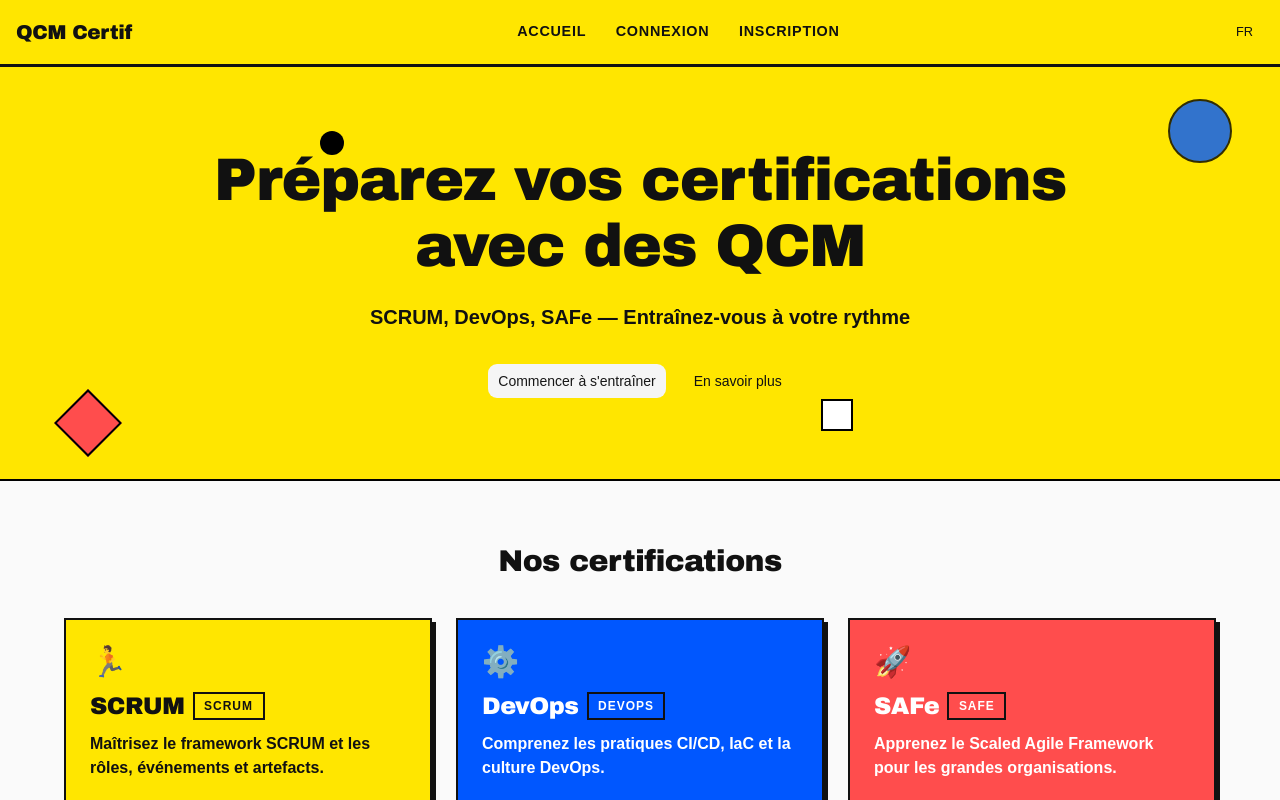
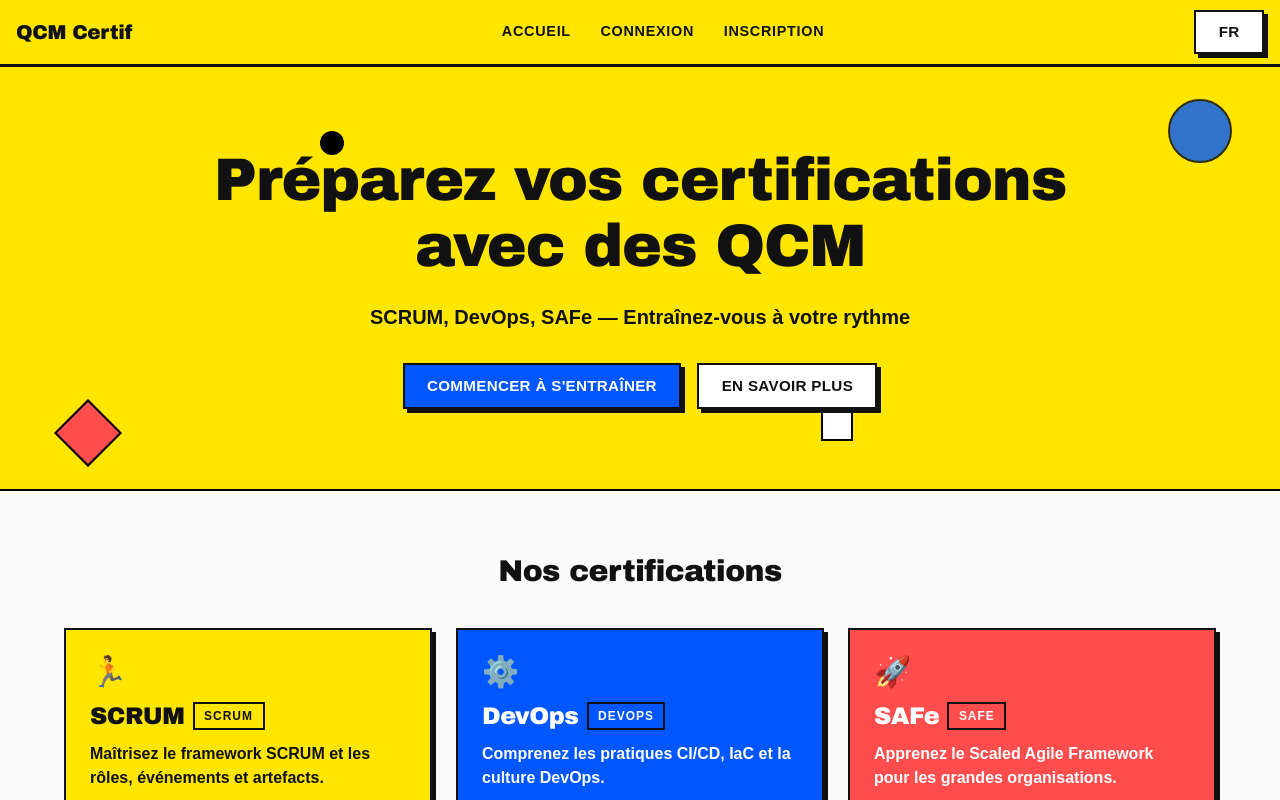
Before and after one commit to Trimda/qcm-certifications, a Next.js app: page / in a window 1280 px wide. Shown: the top 800 px of the page. Built offline with nearby package versions, Linux system fonts and the light colour scheme; no server answers.

Commit message:
Fix i18n config

```diff
--- a/jest.config.ts
+++ b/jest.config.ts
@@ -13,7 +13,7 @@ const config: Config = {
     '^@/(.*)$': '<rootDir>/src/$1',
     '\\.(css|less|scss|sass)$': '<rootDir>/__mocks__/styleMock.js',
   },
-  setupFilesAfterAll: ['@testing-library/jest-dom'],
+  setupFilesAfterEnv: ['@testing-library/jest-dom'],
   testMatch: ['**/__tests__/**/*.test.(ts|tsx)'],
   moduleFileExtensions: ['ts', 'tsx', 'js', 'jsx', 'json'],
 };
--- a/package.json
+++ b/package.json
@@ -39,6 +39,7 @@
     "jest-environment-jsdom": "^29.0.0",
     "tailwindcss": "^4.0.0",
     "ts-jest": "^29.0.0",
+    "ts-node": "^10.9.2",
     "typescript": "^5.0.0"
   }
 }
--- a/src/components/layout/Footer.tsx
+++ b/src/components/layout/Footer.tsx
@@ -11,6 +11,7 @@ export const Footer: React.FC = () => {
   const toggleLanguage = () => {
     const nextLang = i18n.language?.startsWith('fr') ? 'en' : 'fr';
     void i18n.changeLanguage(nextLang);
+    localStorage.setItem('i18n_lang', nextLang);
   };
 
   return (
--- a/src/components/layout/Header.tsx
+++ b/src/components/layout/Header.tsx
@@ -24,6 +24,7 @@ export const Header: React.FC = () => {
   const toggleLanguage = () => {
     const nextLang = i18n.language?.startsWith('fr') ? 'en' : 'fr';
     void i18n.changeLanguage(nextLang);
+    localStorage.setItem('i18n_lang', nextLang);
   };
 
   const currentLang = i18n.language?.startsWith('fr') ? 'FR' : 'EN';
--- a/src/components/layout/I18nProvider.tsx
+++ b/src/components/layout/I18nProvider.tsx
@@ -1,13 +1,16 @@
 'use client';
 
 import React, { useEffect } from 'react';
-import '@/lib/i18n';
 import { I18nextProvider } from 'react-i18next';
 import i18n from '@/lib/i18n';
 
 export default function I18nProvider({ children }: { children: React.ReactNode }) {
+  // Restore language preference from localStorage after mount (client-only)
   useEffect(() => {
-    // i18n is initialized client-side in i18n.ts
+    const stored = localStorage.getItem('i18n_lang');
+    if (stored && stored !== i18n.language) {
+      void i18n.changeLanguage(stored);
+    }
   }, []);
 
   return <I18nextProvider i18n={i18n}>{children}</I18nextProvider>;
--- a/src/components/ui/Button.tsx
+++ b/src/components/ui/Button.tsx
@@ -1,60 +1,41 @@
-"use client"
+'use client';
 
-import { Button as ButtonPrimitive } from "@base-ui/react/button"
-import { cva, type VariantProps } from "class-variance-authority"
+import React from 'react';
 
-import { cn } from "@/lib/utils"
-
-const buttonVariants = cva(
-  "group/button inline-flex shrink-0 items-center justify-center rounded-lg border border-transparent bg-clip-padding text-sm font-medium whitespace-nowrap transition-all outline-none select-none focus-visible:border-ring focus-visible:ring-3 focus-visible:ring-ring/50 active:not-aria-[haspopup]:translate-y-px disabled:pointer-events-none disabled:opacity-50 aria-invalid:border-destructive aria-invalid:ring-3 aria-invalid:ring-destructive/20 dark:aria-invalid:border-destructive/50 dark:aria-invalid:ring-destructive/40 [&_svg]:pointer-events-none [&_svg]:shrink-0 [&_svg:not([class*='size-'])]:size-4",
-  {
-    variants: {
-      variant: {
-        default: "bg-primary text-primary-foreground [a]:hover:bg-primary/80",
-        outline:
-          "border-border bg-background hover:bg-muted hover:text-foreground aria-expanded:bg-muted aria-expanded:text-foreground dark:border-input dark:bg-input/30 dark:hover:bg-input/50",
-        secondary:
-          "bg-secondary text-secondary-foreground hover:bg-secondary/80 aria-expanded:bg-secondary aria-expanded:text-secondary-foreground",
-        ghost:
-          "hover:bg-muted hover:text-foreground aria-expanded:bg-muted aria-expanded:text-foreground dark:hover:bg-muted/50",
-        destructive:
-          "bg-destructive/10 text-destructive hover:bg-destructive/20 focus-visible:border-destructive/40 focus-visible:ring-destructive/20 dark:bg-destructive/20 dark:hover:bg-destructive/30 dark:focus-visible:ring-destructive/40",
-        link: "text-primary underline-offset-4 hover:underline",
-      },
-      size: {
-        default:
-          "h-8 gap-1.5 px-2.5 has-data-[icon=inline-end]:pr-2 has-data-[icon=inline-start]:pl-2",
-        xs: "h-6 gap-1 rounded-[min(var(--radius-md),10px)] px-2 text-xs in-data-[slot=button-group]:rounded-lg has-data-[icon=inline-end]:pr-1.5 has-data-[icon=inline-start]:pl-1.5 [&_svg:not([class*='size-'])]:size-3",
-        sm: "h-7 gap-1 rounded-[min(var(--radius-md),12px)] px-2.5 text-[0.8rem] in-data-[slot=button-group]:rounded-lg has-data-[icon=inline-end]:pr-1.5 has-data-[icon=inline-start]:pl-1.5 [&_svg:not([class*='size-'])]:size-3.5",
-        lg: "h-9 gap-1.5 px-2.5 has-data-[icon=inline-end]:pr-3 has-data-[icon=inline-start]:pl-3",
-        icon: "size-8",
-        "icon-xs":
-          "size-6 rounded-[min(var(--radius-md),10px)] in-data-[slot=button-group]:rounded-lg [&_svg:not([class*='size-'])]:size-3",
-        "icon-sm":
-          "size-7 rounded-[min(var(--radius-md),12px)] in-data-[slot=button-group]:rounded-lg",
-        "icon-lg": "size-9",
-      },
-    },
-    defaultVariants: {
-      variant: "default",
-      size: "default",
-    },
-  }
-)
-
-function Button({
-  className,
-  variant = "default",
-  size = "default",
-  ...props
-}: ButtonPrimitive.Props & VariantProps<typeof buttonVariants>) {
-  return (
-    <ButtonPrimitive
-      data-slot="button"
-      className={cn(buttonVariants({ variant, size, className }))}
-      {...props}
-    />
-  )
+interface ButtonProps extends React.ButtonHTMLAttributes<HTMLButtonElement> {
+  variant?: 'primary' | 'secondary' | 'danger' | 'ghost';
+  size?: 'sm' | 'md' | 'lg';
+  children: React.ReactNode;
 }
 
-export { Button, buttonVariants }
+export const Button: React.FC<ButtonProps> = ({
+  variant = 'primary',
+  size = 'md',
+  children,
+  className = '',
+  disabled,
+  ...props
+}) => {
+  const variantClass = {
+    primary: 'memphis-btn-primary',
+    secondary: 'memphis-btn-secondary',
+    danger: 'memphis-btn-danger',
+    ghost: 'memphis-btn-ghost',
+  }[variant];
+
+  const sizeClass = {
+    sm: 'text-xs px-3 py-1.5',
+    md: 'text-sm px-5 py-2.5',
+    lg: 'text-base px-7 py-3',
+  }[size];
+
+  return (
+    <button
+      className={`memphis-btn ${variantClass} ${sizeClass} ${disabled ? 'opacity-50 cursor-not-allowed' : ''} ${className}`}
+      disabled={disabled}
+      {...props}
+    >
+      {children}
+    </button>
+  );
+};
--- a/src/lib/i18n.ts
+++ b/src/lib/i18n.ts
@@ -1,28 +1,21 @@
 import i18n from 'i18next';
 import { initReactI18next } from 'react-i18next';
-import LanguageDetector from 'i18next-browser-languagedetector';
-import Backend from 'i18next-http-backend';
 
-const isServer = typeof window === 'undefined';
+// Import translations statically so they work on both server and client
+import fr from '../../public/locales/fr/common.json';
+import en from '../../public/locales/en/common.json';
 
-if (!isServer) {
-  i18n
-    .use(Backend)
-    .use(LanguageDetector)
-    .use(initReactI18next)
-    .init({
+// Guard against re-initialization (e.g., HMR in dev)
+if (!i18n.isInitialized) {
+  void i18n.use(initReactI18next).init({
+    resources: {
+      fr: { common: fr },
+      en: { common: en },
+    },
     fallbackLng: 'fr',
     lng: 'fr',
     defaultNS: 'common',
     ns: ['common'],
-      backend: {
-        loadPath: '/locales/{{lng}}/{{ns}}.json',
-      },
-      detection: {
-        order: ['localStorage', 'navigator'],
-        lookupLocalStorage: 'i18n_lang',
-        caches: ['localStorage'],
-      },
     interpolation: {
       escapeValue: false,
     },
```
Also changed, not shown: 1 other file (tests, documents, lock files or other folders). Lines whose indentation alone changed are shown as unchanged.
